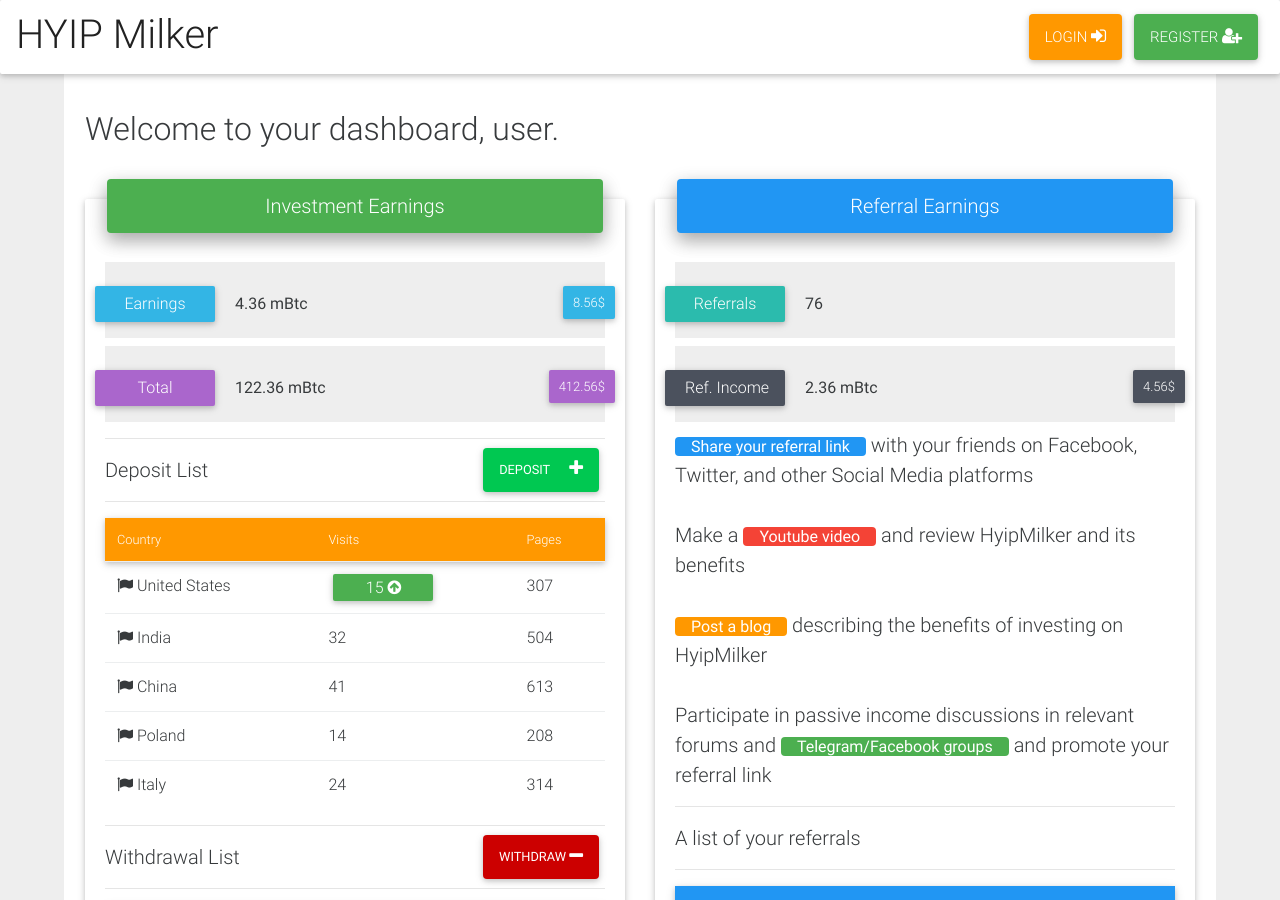
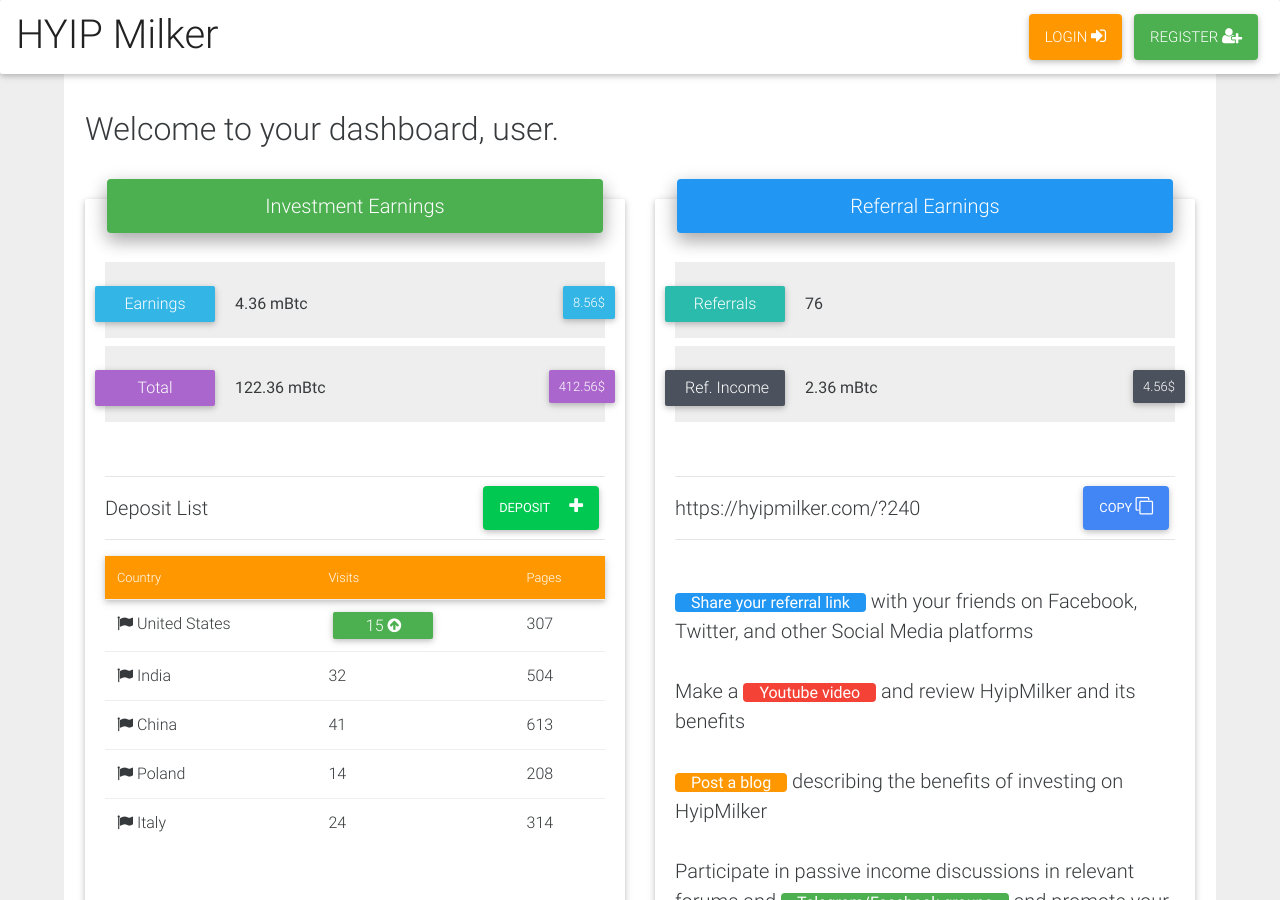
Before and after one commit to hm-gthb/hm-gthb.github.io, a Jekyll site: the page built from dashboard.html, in a window 1280 px wide and 900 px high. Built offline with Jekyll 4.4.1, drawn with Linux system fonts in a browser that asks for light colours; nearby versions of some CDN libraries.

Commit message:
Update dashboard.html

```diff
--- a/dashboard.html
+++ b/dashboard.html
@@ -25,6 +25,7 @@
                 <h4 class="pb-1 small" style = "background-color:#eee"><span class="tag huge-tag info-color mt-2 mr-1" style="margin-left:-10px">Earnings</span>   4.36 mBtc <span class="tag dollar-tag info-color mt-2">8.56$</span></h4>
                 <h4 class="pb-1 small" style = " background-color:#eee"><span class="tag huge-tag secondary-color mt-2 mr-1" style="margin-left:-10px">Total</span>   122.36 mBtc <span class="tag dollar-tag secondary-color mt-2">412.56$</span></h4>
 
+                <br>
                 <hr />
                 Deposit List
                 <button class = "btn btn-success pull-right px-1" style = "margin-top: -7px;">Deposit <i class = "fa fa-plus pl-1"></i></button>
@@ -67,6 +68,7 @@
                   </tbody>
                 </table>
 
+                <br>
                 <hr />
                 Withdrawal List
                 <button class = "btn btn-danger pull-right px-1" style = "margin-top: -7px;">Withdraw <i class = "fa fa-minus"></i></button>
@@ -127,6 +129,13 @@
 
                 <h4 class="pb-1 small" style = "background-color:#eee"><span class="tag huge-tag default-color mt-2 mr-1" style="margin-left:-10px">Referrals</span> 76</h4>
                 <h4 class="pb-1 small" style = "background-color:#eee"><span class="tag huge-tag stylish-color mt-2 mr-1" style="margin-left:-10px">Ref. Income</span>  2.36 mBtc <span class="tag dollar-tag stylish-color mt-2">4.56$</span></h4>
+
+                <br>
+                <hr />
+                https://hyipmilker.com/?240
+                <button class = "btn btn-primary pull-right px-1" style = "margin-top: -7px;">Copy <i class = "fa fa-clone"></i></button>
+                <hr />
+                <br>
 
                 <b class = "rounded blue px-1 text-white small">Share your referral link</b> with your friends on Facebook, Twitter, and other Social Media platforms
                 <br>
```
